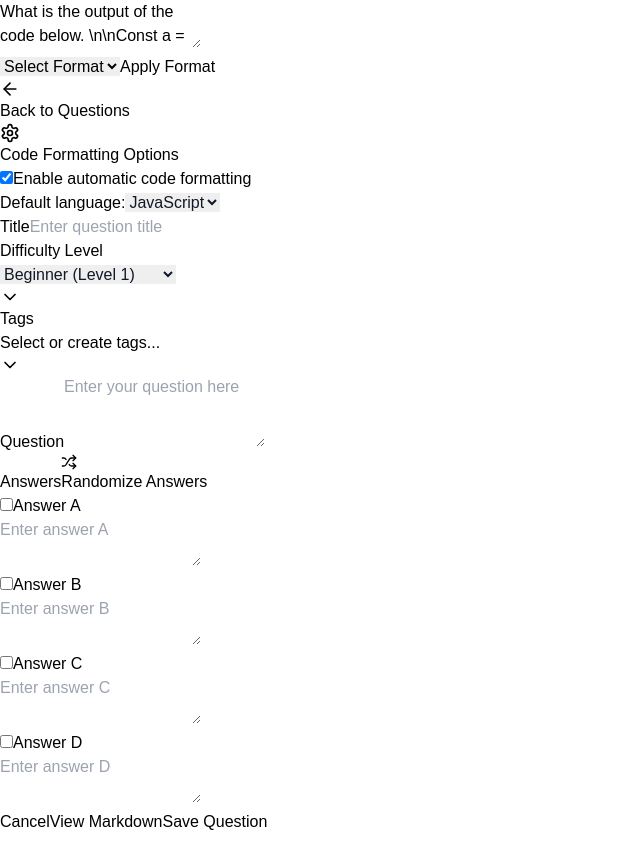
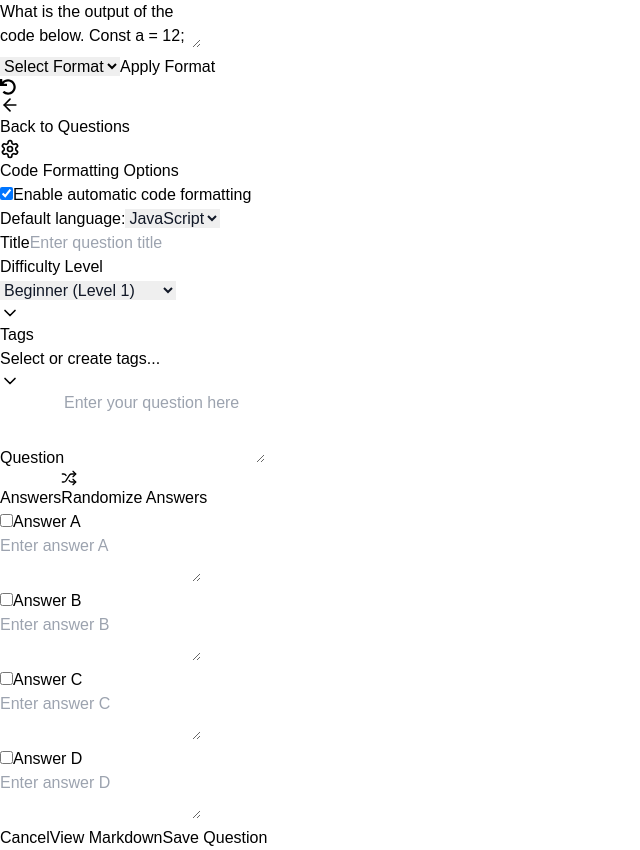
Before and after one commit to NeemaMwende/VisualEditor, a Next.js app: page /questioneditor in a window 1280 px wide. Shown: the whole page, without its empty margins (0-640 px from the left). Built offline with nearby package versions, Linux system fonts and the light colour scheme.

Commit message:
fix: undo functionality

```diff
--- a/src/app/components/TextSelectionFormatter.tsx
+++ b/src/app/components/TextSelectionFormatter.tsx
@@ -1,8 +1,12 @@
 import React, { useRef, useState } from "react";
+import { FaUndo } from "react-icons/fa";
 
 const TextSelectionFormatter: React.FC = () => {
   const textAreaRef = useRef<HTMLTextAreaElement>(null);
   const [format, setFormat] = useState<string>("");
+  const [originalText, setOriginalText] = useState<string>(""); // Stores the text before formatting
+  const [selectionStart, setSelectionStart] = useState<number>(0);
+  const [selectionEnd, setSelectionEnd] = useState<number>(0);
 
   const handleApplyFormat = () => {
     const textArea = textAreaRef.current;
@@ -12,30 +16,48 @@ const TextSelectionFormatter: React.FC = () => {
       return;
     }
 
-    // Get the selection start and end
-    const selectionStart = textArea.selectionStart || 0;
-    const selectionEnd = textArea.selectionEnd || 0;
+    const start = textArea.selectionStart || 0;
+    const end = textArea.selectionEnd || 0;
 
-    if (selectionStart === selectionEnd) {
+    if (start === end) {
       alert("Please select some text to format.");
       return;
     }
 
-    const selectedText = textArea.value.slice(selectionStart, selectionEnd);
+    const selectedText = textArea.value.slice(start, end);
 
     if (!format) {
       alert("Please select a format from the dropdown!");
       return;
     }
 
-    const formattedText = `\`\`\`${format}\n${selectedText}\n\`\`\``;
+    const formattedText = `\`\`\`${format}${selectedText}\`\`\``;
 
-    const beforeText = textArea.value.slice(0, selectionStart);
-    const afterText = textArea.value.slice(selectionEnd);
+    const beforeText = textArea.value.slice(0, start);
+    const afterText = textArea.value.slice(end);
     textArea.value = `${beforeText}${formattedText}${afterText}`;
 
     const newCaretPosition = beforeText.length + formattedText.length;
     textArea.setSelectionRange(newCaretPosition, newCaretPosition);
+
+    // Save original text
+    setOriginalText(textArea.value); // Save original before applying format
+    setSelectionStart(newCaretPosition);
+    setSelectionEnd(newCaretPosition);
+
+    textArea.focus();
+  };
+
+  const handleUndo = () => {
+    const textArea = textAreaRef.current;
+
+    if (!textArea) {
+      console.error("Textarea element not found.");
+      return;
+    }
+
+    textArea.value = originalText;
+    textArea.setSelectionRange(selectionStart, selectionEnd);
 
     textArea.focus();
   };
@@ -45,7 +67,7 @@ const TextSelectionFormatter: React.FC = () => {
       <textarea
         ref={textAreaRef}
         className="w-full h-48 p-3 border border-gray-300 rounded-md focus:outline-none focus:ring-2 focus:ring-purple-500"
-        defaultValue="What is the output of the code below. \n\nConst a = 12;\nConst b = 13;\nsum = a + b;\nconsole.log(sum);"
+        defaultValue="What is the output of the code below. Const a = 12; Const b = 13; sum = a + b; console.log(sum);"
       />
       <div className="mt-4 flex items-center gap-4">
         <select
@@ -63,6 +85,13 @@ const TextSelectionFormatter: React.FC = () => {
         >
           Apply Format
         </button>
+        <div
+          onClick={handleUndo}
+          className="relative cursor-pointer"
+          title="Undo changes"
+        >
+          <FaUndo className="text-xl text-gray-600 hover:text-gray-800" />
+        </div>
       </div>
     </div>
   );
```
